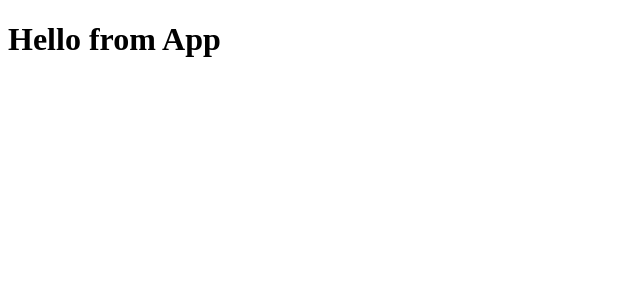
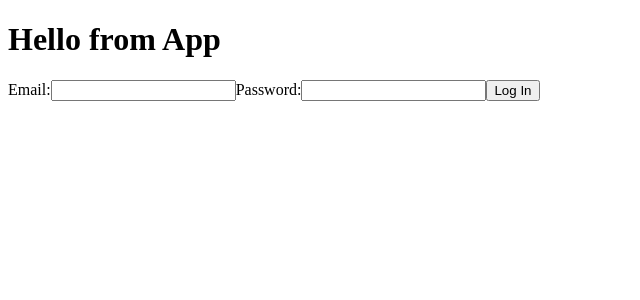
Before and after one commit to ZRonzan/aA-Meetups-clone, a React (Create React App) app in the folder frontend/: page / in a window 1280 px wide. Shown: the top 300 px of the page, without its empty margins (0-640 px from the left). Built offline with nearby package versions, Linux system fonts and the light colour scheme; no server answers.

Commit message:
added basic log in component. works with correct credentials

```diff
--- a/frontend/src/App.js
+++ b/frontend/src/App.js
@@ -1,6 +1,11 @@
+import LogInFormPage from "./components/LogInFormPage";
+
 function App() {
   return (
+    <>
     <h1>Hello from App</h1>
+    <LogInFormPage />
+    </>
   );
 }
 
--- /dev/null
+++ b/frontend/src/components/LogInFormPage/index.js
@@ -0,0 +1,56 @@
+import { useState } from "react"
+import {useSelector, useDispatch} from "react-redux"
+import { loginUserSession } from "../../store/session"
+
+export default function LogInFormPage() {
+    const user = useSelector(state => state.session.user)
+    const dispatch = useDispatch()
+
+
+    const[email, setEmail] = useState("")
+    const [password, setPassword] = useState("")
+
+    const handleSubmit = async(e) => {
+        e.preventDefault()
+        const user = {
+            email,
+            password
+        }
+        let res = await dispatch(loginUserSession(user))
+        if(res) {
+            console.log("received response:", res)
+        }
+
+    }
+
+    return (
+        <>
+        <form
+        onSubmit={handleSubmit}
+        >
+            <label>Email:
+                <input
+                onChange={e => setEmail(e.target.value)}
+                value={email}
+                >
+                </input>
+            </label>
+            <label>Password:
+                <input
+                type="password"
+                onChange={e => setPassword(e.target.value)}
+                value={password}
+                >
+                </input>
+            </label>
+            <button>Log In</button>
+        </form>
+        {user && (<div>
+            <h3>Current user:</h3>
+            <div>First name: {user.firstName}</div>
+            <div>Last name: {user.lastName}</div>
+            <div>email: {user.email}</div>
+        </div>)}
+        </>
+    )
+}
--- a/frontend/src/store/session.js
+++ b/frontend/src/store/session.js
@@ -1,5 +1,5 @@
 import { csrfFetch } from "./csrf"
-import {useDispatch} from "react-redux"
+
 const SET_SESSION_USER = "session/SET_SESSION_USER"
 const REMOVE_SESSION_USER = "session/REMOVE_SESSION_USER"
 
@@ -14,7 +14,7 @@ export const removeSessionUser = () => ({
 })
 
 export const loginUserSession = (credentials) => async (dispatch) => {
-    console.log("started!")
+
     const response = await csrfFetch("/api/session/login", {
         method: "POST",
         headers: {
@@ -22,12 +22,12 @@ export const loginUserSession = (credentials) => async (dispatch) => {
         },
         body: JSON.stringify(credentials)
     })
-console.log("past fetch!")
-    if(response.ok) {
-        console.log("response OK!")
-        const data = await response.json()
 
-        dispatch(setSessionUser(data))
+    if (response.ok) {
+        const data = await response.json();
+
+        dispatch(setSessionUser(data));
+        return data;
     }
 }
 
@@ -45,16 +45,18 @@ console.log("past fetch!")
 
 
 
-const sessionReducer = (state = {}, action) => {
+const sessionReducer = (state = { user: null }, action) => {
     switch (action.type) {
         case SET_SESSION_USER:
             if (!action.user) {
                 return {
+                    ...state,
                     user: null
                 }
-            }else {
-                const {id, firstName, lastName, email, token } = action.user
+            } else {
+                const { id, firstName, lastName, email, token } = action.user
                 return {
+                    ...state,
                     user: {
                         id,
                         firstName,
@@ -66,6 +68,7 @@ const sessionReducer = (state = {}, action) => {
             }
         case REMOVE_SESSION_USER:
             return {
+                ...state,
                 user: null
             }
         default:
```
